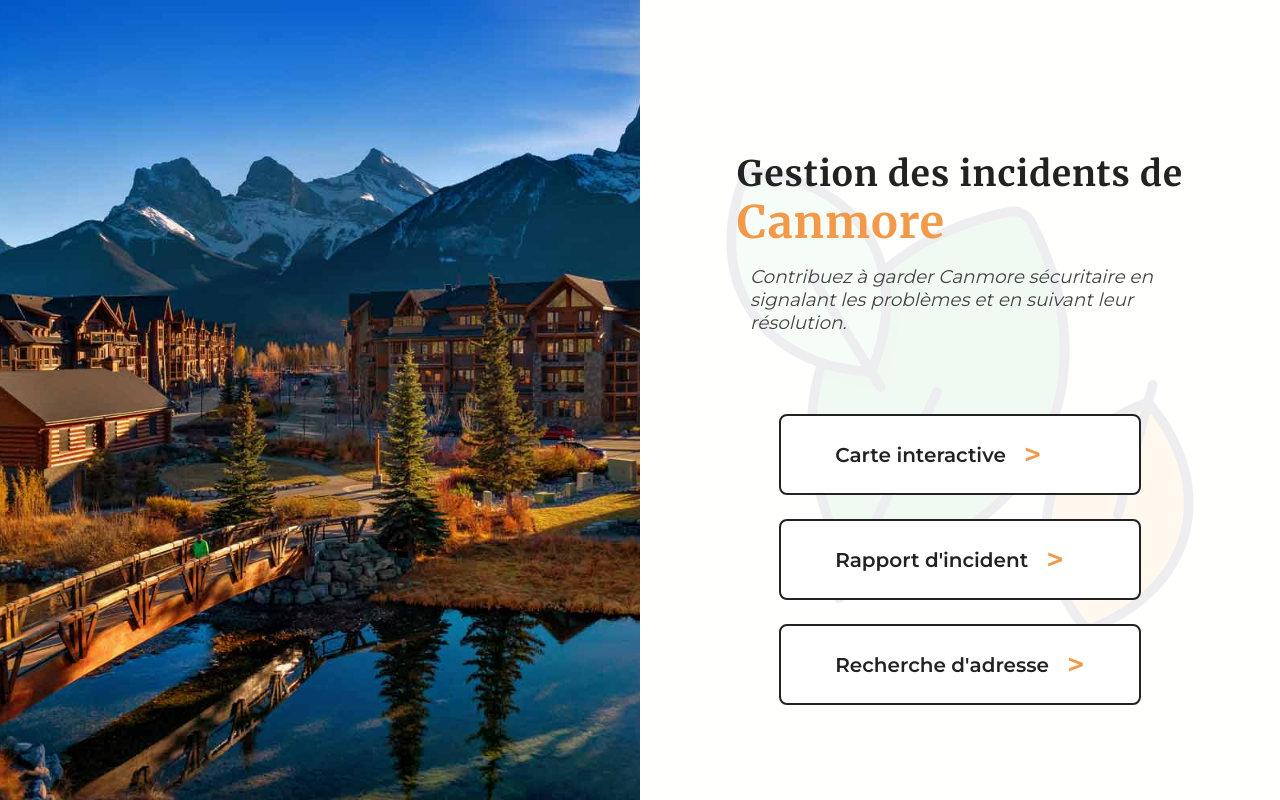
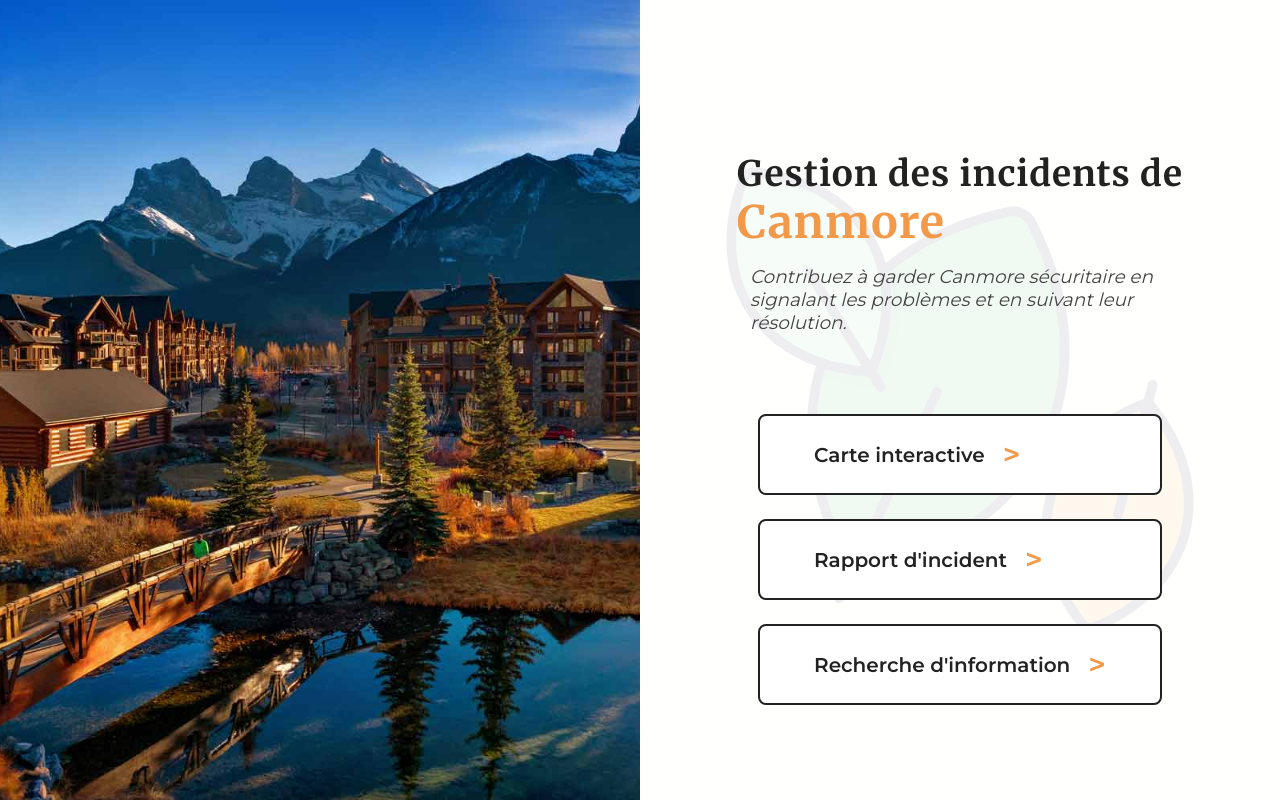
Before and after one commit to moyamelissa/Canmore_Incident_Management, a Flask app: page / in a window 1280 px wide. Run offline with Flask 3, Linux system fonts and the light colour scheme.

Commit message:
Update button text: change 'Recherche d'adresse' to 'Recherche d'information'

```diff
--- a/templates/home.html
+++ b/templates/home.html
@@ -31,7 +31,7 @@
             <div class="button-group">
                 <a href="{{ url_for('map.map') }}" class="main-btn main-btn-large">Carte interactive <span class="chevron">&gt;</span></a>
                 <a href="{{ url_for('report.report') }}" class="main-btn main-btn-large">Rapport d'incident <span class="chevron">&gt;</span></a>
-                <a href="{{ url_for('info.info') }}" class="main-btn main-btn-large">Recherche d'adresse <span class="chevron">&gt;</span></a>
+                <a href="{{ url_for('info.info') }}" class="main-btn main-btn-large">Recherche d'information <span class="chevron">&gt;</span></a>
             </div>
         </div>
     </div>
```
